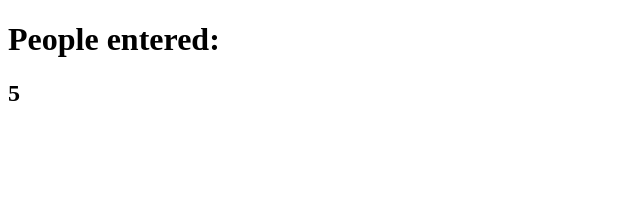
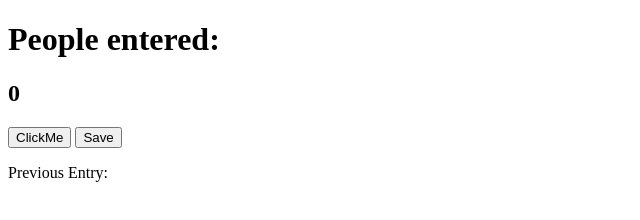
Before and after one commit to alokonyin/js_basics, a plain HTML site: page index.html in a window 1280 px wide. Shown: the whole page, without its empty margins (0-640 px from the left). Drawn offline with Linux system fonts and the light colour scheme.

Commit message:
built a fully functioning passenger counter app

```diff
--- a/index.html
+++ b/index.html
@@ -8,6 +8,9 @@
 <body>
     <h1>People entered:</h1>
     <h2 id="counter">0</h2>
+    <button id="count-btn" onclick=" increment()">ClickMe</button>
+    <button id="save-btn" onclick=" save()">Save</button>
+    <p id="saveEl">Previous Entry: </p>
     <script src="index.js"></script>
 </body>
 </html>
--- a/index.js
+++ b/index.js
@@ -1 +1,16 @@
-document.getElementById('counter').innerText = 5
+let countEl= document.getElementById('counter')
+let saveBtn = document.getElementById('save-btn')
+let saveEl = document.getElementById('saveEl')
+
+let count = 0
+function increment() {
+    count += 1
+    countEl.innerText = count
+}
+
+function save() {
+    let new_var = count + " - "
+    saveEl.textContent += new_var
+    countEl.textContent = 0
+    count = 0
+}
```
